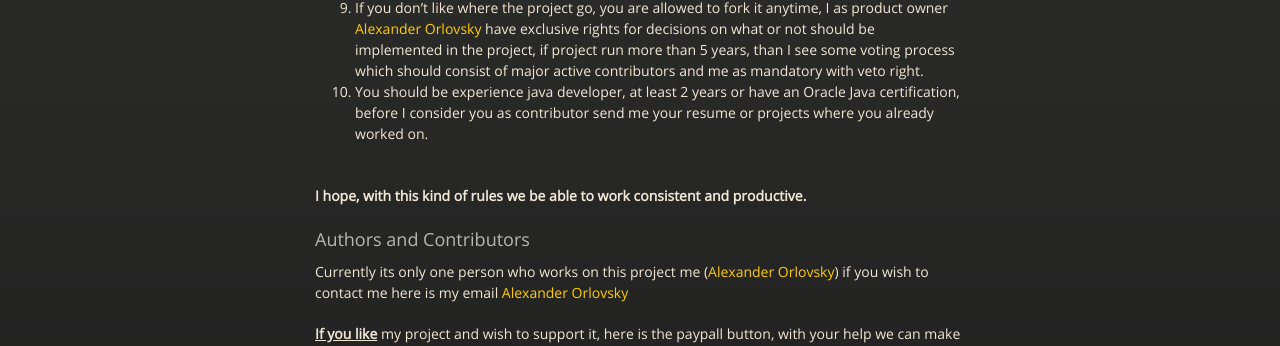
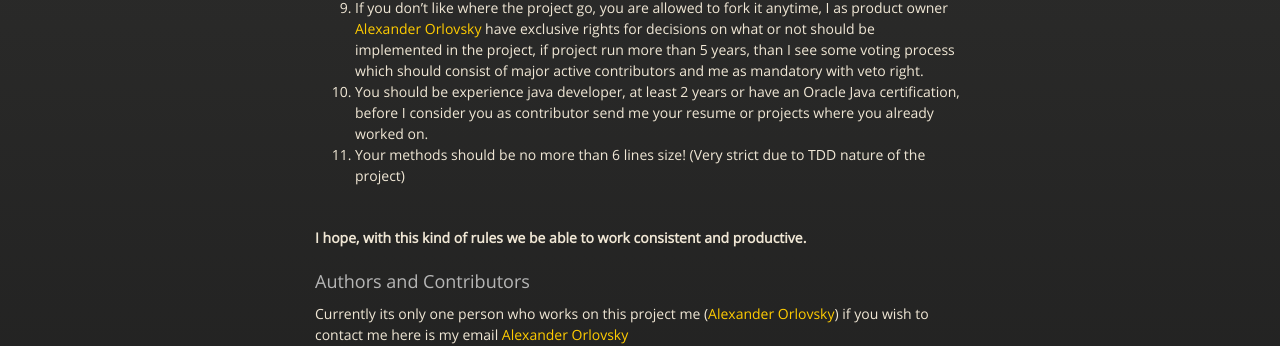
Before and after one commit to orlovskyjavaprofi/Boquet-Manager, a plain HTML site: page contribution.html in a window 1280 px wide. Shown: the part 832-1178 px from the top of the page. Drawn offline with nearby package versions, Linux system fonts and the light colour scheme.

Commit message:
Add further requirements

```diff
--- a/contribution.html
+++ b/contribution.html
@@ -61,6 +61,7 @@ First of all you need to understand some requirements which you code should conf
          <li>If you don’t like where the project go, you are allowed to fork it anytime, I as product owner <script type="text/javascript" src="javascripts/email.js">
     </script> have exclusive rights for decisions on what or not should be implemented in the project, if project run more than 5 years, than I see some voting process which should consist of major active contributors and me as mandatory with veto right.</li>
           <li>You should be experience java developer, at least 2 years or have an Oracle Java certification, before I consider you as contributor send me your resume or projects where you already worked on.</li>
+          <li>Your methods should be no more than 6 lines size! (Very strict due to TDD nature of the project)</li>
 </ol>
 <br>
 <b>I hope, with this kind of rules we be able to work consistent and productive.</b>
```
